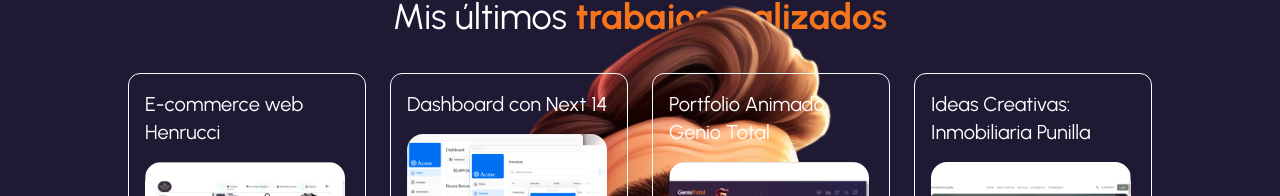
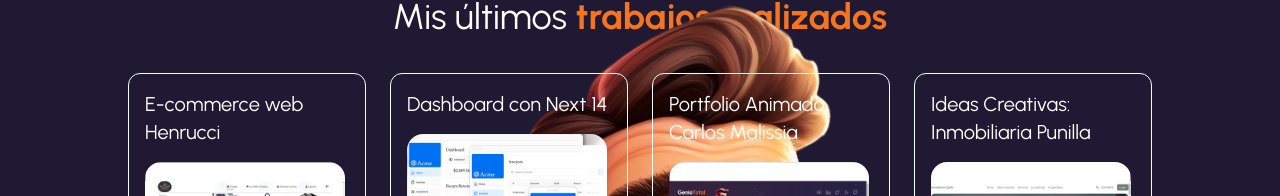
Before and after one commit to carlosmalissia/MyPortfolio, a Next.js app: page /portfolio in a window 1280 px wide. Shown: the part 133-329 px from the top of the page. Built offline with nearby package versions, Linux system fonts and the light colour scheme.

Commit message:
Update data.tsx

```diff
--- a/data.tsx
+++ b/data.tsx
@@ -204,7 +204,7 @@ export const dataPortfolio = [
     },
     {
         id: 3,
-        title: "Portfolio Animado Genio Total",
+        title: "Portfolio Animado Carlos Malissia",
         image: "/portada-portfolio.jpg",
         urlGithub: "https://github.com/carlosmalissia/MyPortfolio",
         urlDemo: "https://transcendent-panda-cdf84f.netlify.app/",
```
